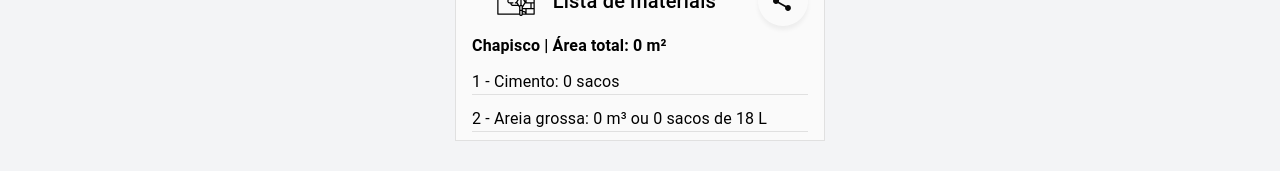
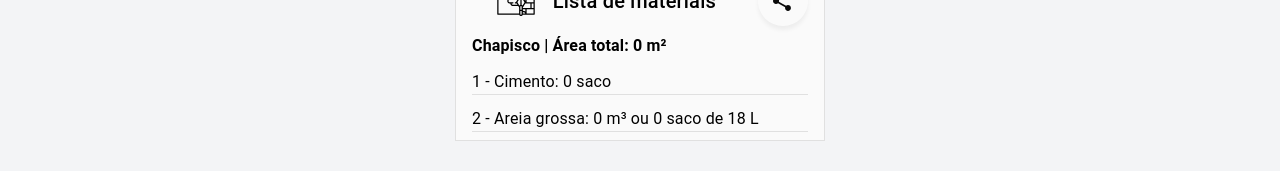
Before and after one commit to Megas-MDN/smart-builder, a React (Vite) app: page /chapisco in a window 1280 px wide. Shown: the part 505-676 px from the top of the page. Built offline with nearby package versions, Linux system fonts and the light colour scheme.

Commit message:
feat: Utils calc form ajust plural

```diff
--- a/src/pages/Chapisco/components/MaterialList.tsx
+++ b/src/pages/Chapisco/components/MaterialList.tsx
@@ -59,12 +59,14 @@ export const MaterialList = () => {
           sx={{
             borderBottom: "1px solid #E0E0E0",
           }}
-        >{`1 - Cimento: ${sc} sacos`}</Text>
+        >{`1 - Cimento: ${sc} saco${sc > 1 ? "s" : ""}`}</Text>
         <Text
           sx={{
             borderBottom: "1px solid #E0E0E0",
           }}
-        >{`2 - Areia grossa: ${m3} m³ ou ${scAreia} sacos de 18 L`}</Text>
+        >{`2 - Areia grossa: ${m3} m³ ou ${scAreia} saco${
+          scAreia > 1 ? "s" : ""
+        } de 18 L`}</Text>
         {/* <Text
           sx={{
             fontWeight: "600",
```
